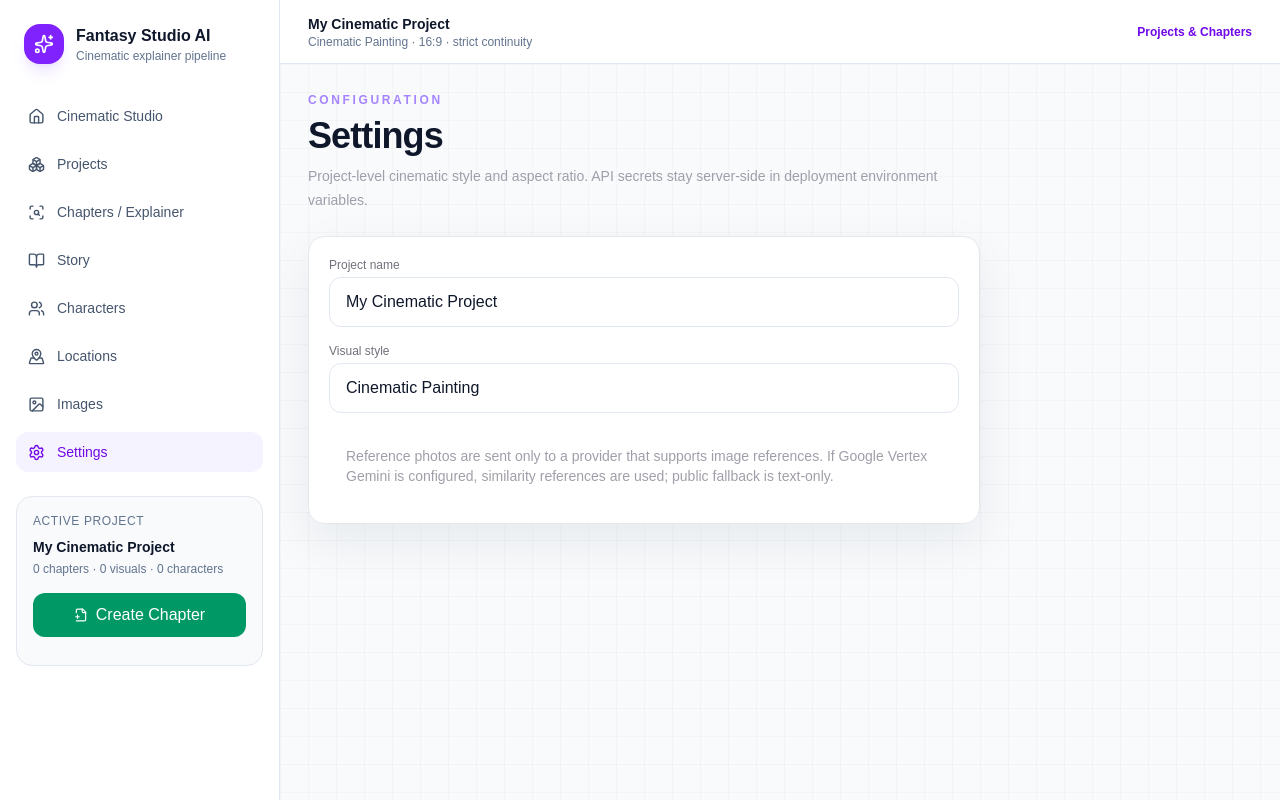
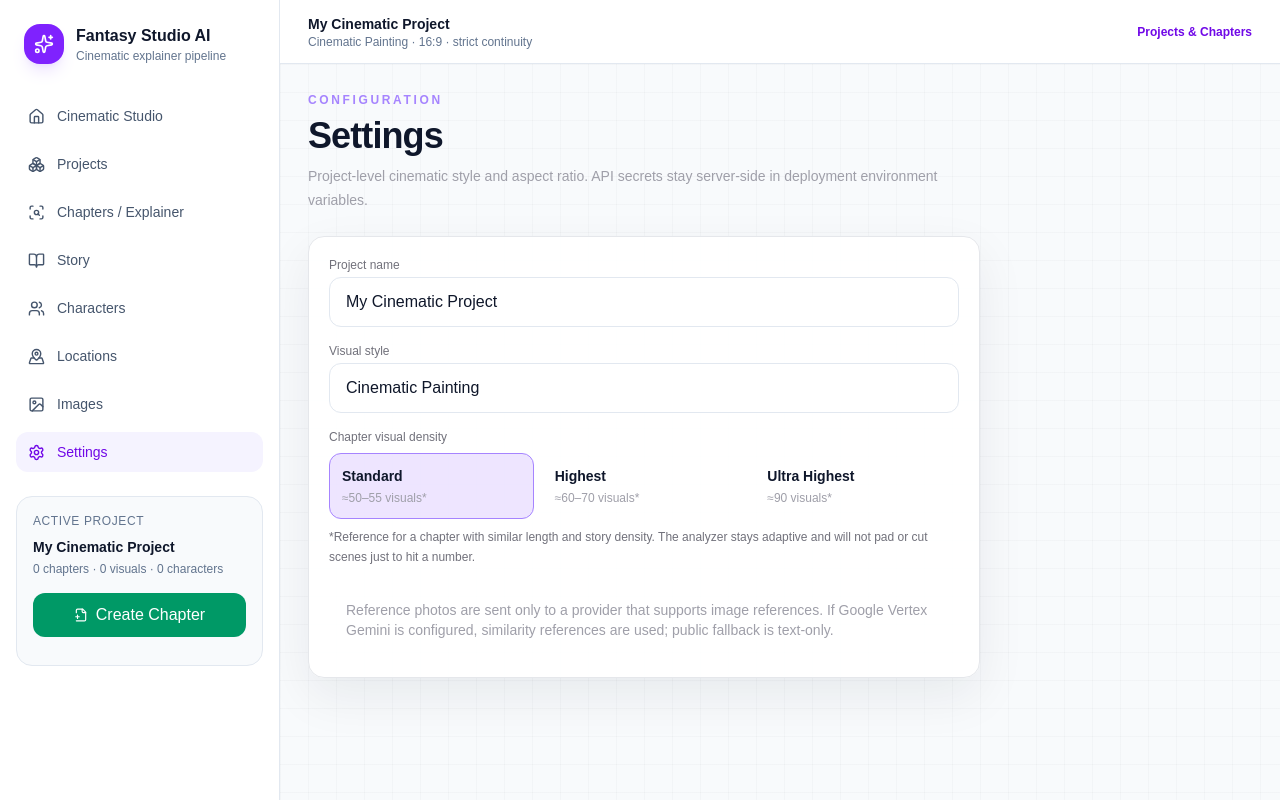
Before and after one commit to shuvinexofficial143-design/Fantasy-manga, a Next.js app: page /settings in a window 1280 px wide. Built offline with nearby package versions, Linux system fonts and the light colour scheme.

Commit message:
Expose visual density controls in project settings

```diff
--- a/app/settings/page.tsx
+++ b/app/settings/page.tsx
@@ -1,6 +1,7 @@
 "use client";
 import {PageHeading,Card} from "@/components/ui";
 import {useProject} from "@/components/project-provider";
+import {VISUAL_DENSITY_OPTIONS} from "@/lib/chapters";
 
 export default function SettingsPage(){
   const {project,updateProject}=useProject();
@@ -9,6 +10,16 @@ export default function SettingsPage(){
     <Card className="max-w-2xl space-y-4 p-5">
       <label className="block"><span className="mb-1 block text-xs text-zinc-500">Project name</span><input value={project.name} onChange={(e)=>updateProject((p)=>({...p,name:e.target.value,updatedAt:new Date().toISOString()}))} className="w-full rounded-xl border border-white/10 bg-black/25 px-4 py-3"/></label>
       <label className="block"><span className="mb-1 block text-xs text-zinc-500">Visual style</span><input value={project.visualStyle} onChange={(e)=>updateProject((p)=>({...p,visualStyle:e.target.value,updatedAt:new Date().toISOString()}))} className="w-full rounded-xl border border-white/10 bg-black/25 px-4 py-3"/></label>
+      <div>
+        <div className="mb-2 text-xs text-zinc-500">Chapter visual density</div>
+        <div className="grid gap-2 sm:grid-cols-3">
+          {VISUAL_DENSITY_OPTIONS.map((option)=><button key={option.value} onClick={()=>updateProject((p)=>({...p,visualDensity:option.value,updatedAt:new Date().toISOString()}))} className={`rounded-xl border p-3 text-left transition ${project.visualDensity===option.value?"border-violet-400 bg-violet-500/15":"border-white/10 bg-white/5"}`}>
+            <span className="block text-sm font-bold">{option.label}</span>
+            <span className="mt-1 block text-xs text-zinc-400">{option.range} visuals*</span>
+          </button>)}
+        </div>
+        <div className="mt-2 text-xs leading-5 text-zinc-500">*Reference for a chapter with similar length and story density. The analyzer stays adaptive and will not pad or cut scenes just to hit a number.</div>
+      </div>
       <div className="rounded-xl border border-white/10 bg-white/5 p-4 text-sm text-zinc-400">Reference photos are sent only to a provider that supports image references. If Google Vertex Gemini is configured, similarity references are used; public fallback is text-only.</div>
     </Card>
   </>;
```
